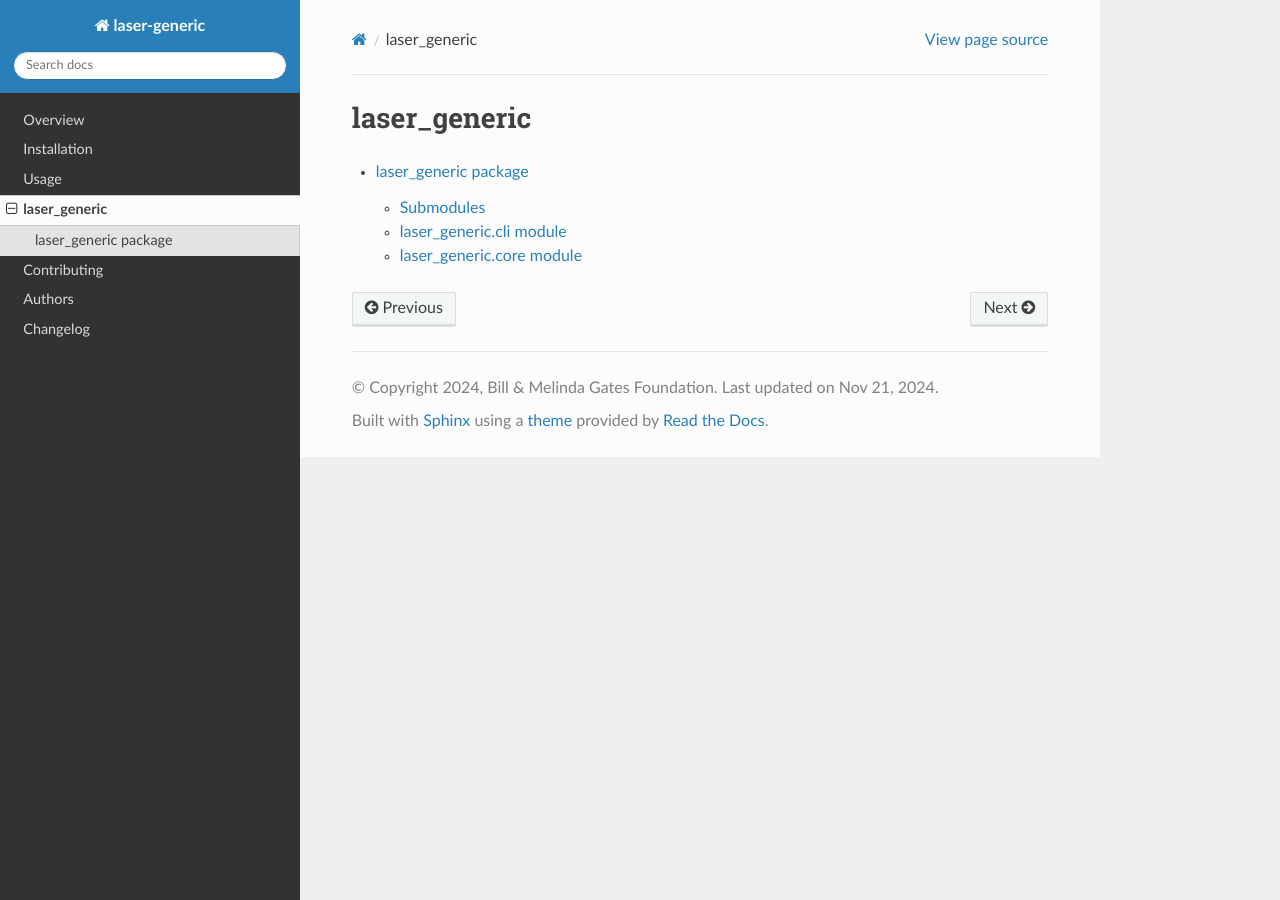
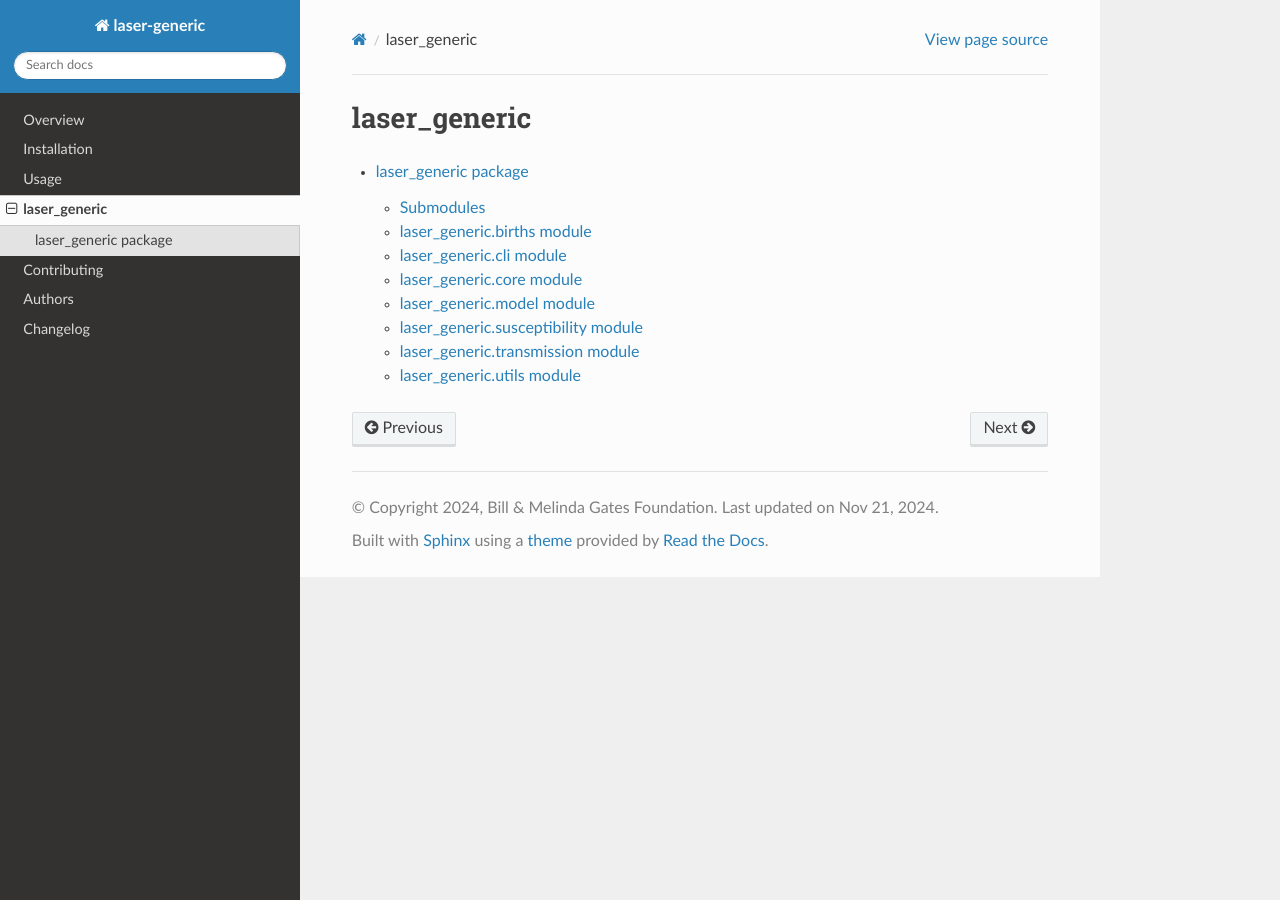
Before and after one commit to InstituteforDiseaseModeling/laser-generic, a Sphinx documentation site: the page built from docs/reference/index.rst, in a window 1280 px wide. Built offline with Sphinx 7.4.7 and the Read the Docs theme 3.1.0, drawn with Linux system fonts in a browser that asks for light colours.

```diff
--- a/docs/reference/laser_generic.rst
+++ b/docs/reference/laser_generic.rst
@@ -8,6 +8,14 @@ laser\_generic package
 
 Submodules
 ----------
+
+laser\_generic.births module
+----------------------------
+
+.. automodule:: laser_generic.births
+   :members:
+   :undoc-members:
+   :show-inheritance:
 
 laser\_generic.cli module
 -------------------------
@@ -24,3 +32,35 @@ laser\_generic.core module
    :members:
    :undoc-members:
    :show-inheritance:
+
+laser\_generic.model module
+---------------------------
+
+.. automodule:: laser_generic.model
+   :members:
+   :undoc-members:
+   :show-inheritance:
+
+laser\_generic.susceptibility module
+------------------------------------
+
+.. automodule:: laser_generic.susceptibility
+   :members:
+   :undoc-members:
+   :show-inheritance:
+
+laser\_generic.transmission module
+----------------------------------
+
+.. automodule:: laser_generic.transmission
+   :members:
+   :undoc-members:
+   :show-inheritance:
+
+laser\_generic.utils module
+---------------------------
+
+.. automodule:: laser_generic.utils
+   :members:
+   :undoc-members:
+   :show-inheritance:
--- a/src/laser_generic/__init__.py
+++ b/src/laser_generic/__init__.py
@@ -1,7 +1,7 @@
 __version__ = "0.0.0"
 
+from .births import Births
 from .core import compute
-from .births import Births
 from .model import Model
 
 __all__ = [
```
Also changed, not shown: README.md (line endings or trailing spaces), 10 other files.
